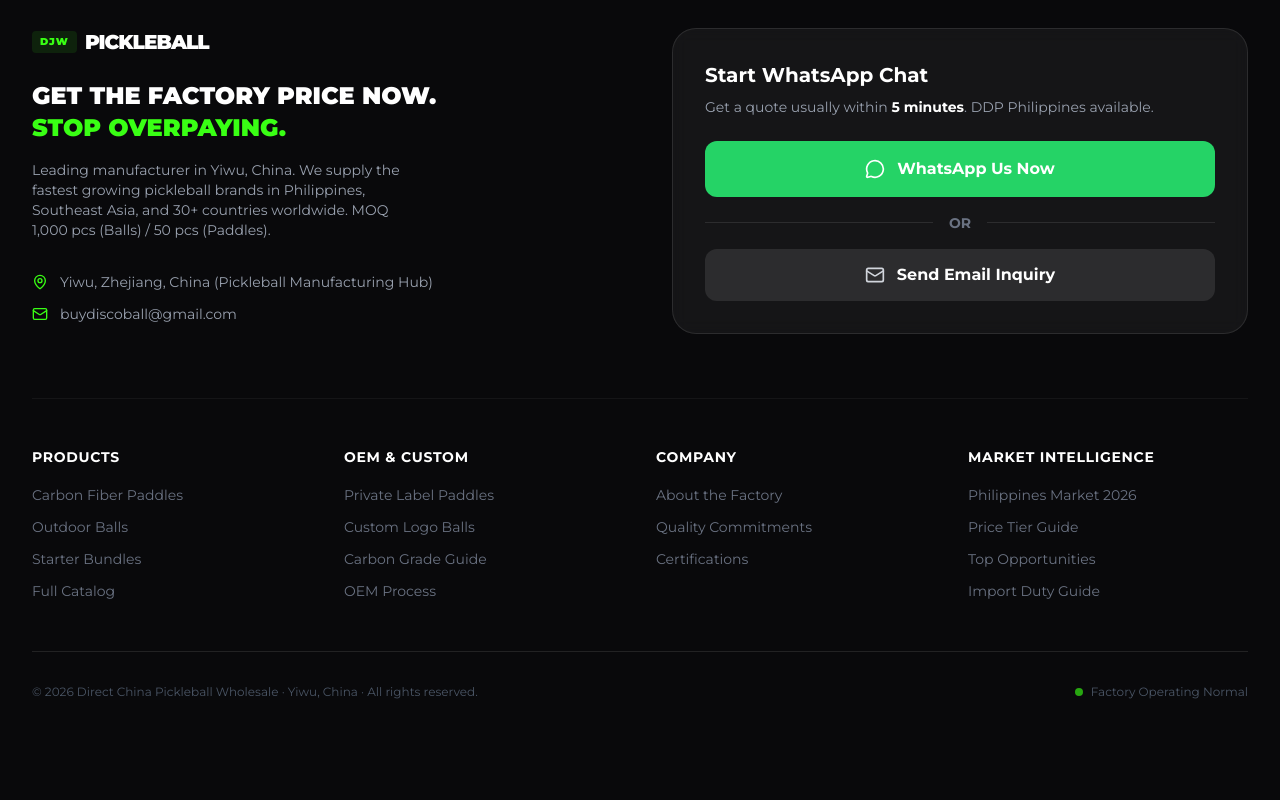
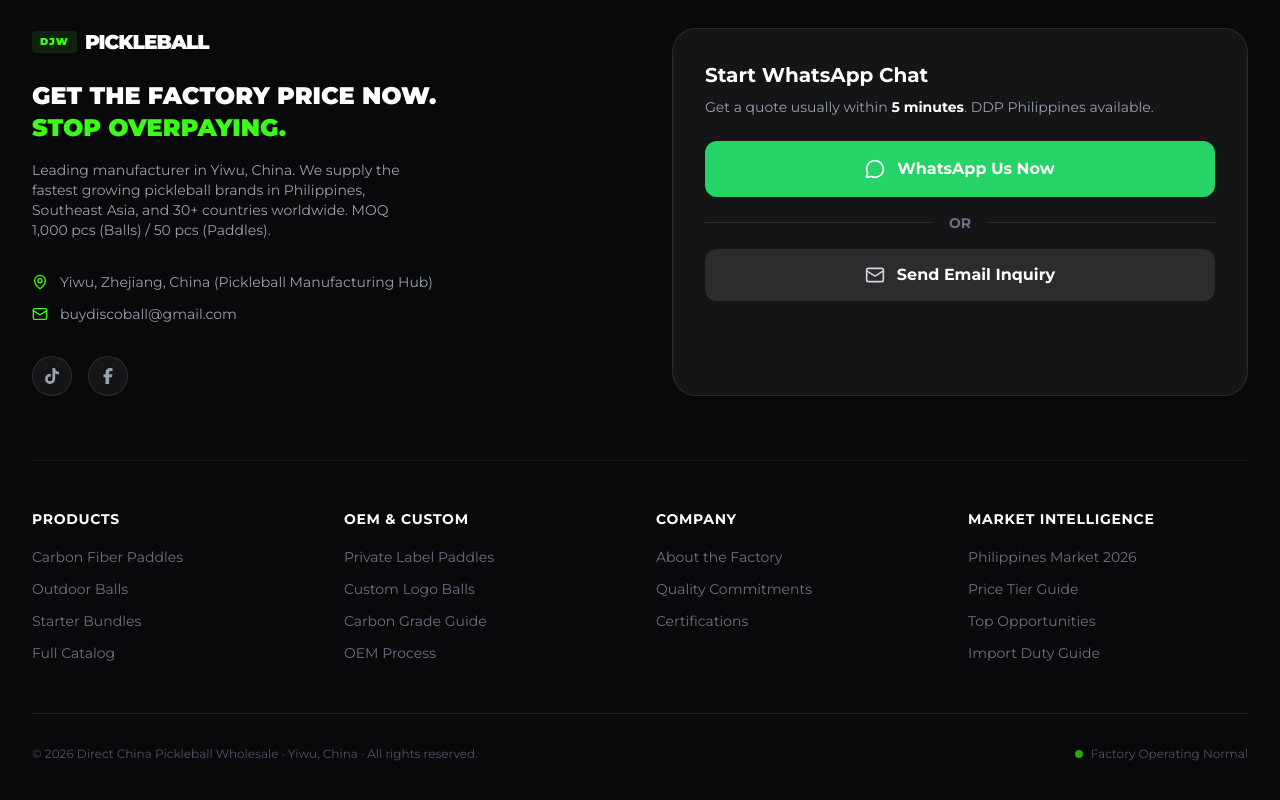
Before and after one commit to yiwuchinese-jpg/oem-pickleball-b2b, a Next.js app: page / in a window 1280 px wide. Shown: the part 7607-8407 px from the top of the page. Before the commit the page ends 8355 px from the top, so only its background shows below. Built offline with nearby package versions, Linux system fonts and the light colour scheme.

Commit message:
feat: set blog pagination to 6 items per page and add TikTok & Facebook social links to footer

```diff
--- a/src/app/blog/BlogClient.tsx
+++ b/src/app/blog/BlogClient.tsx
@@ -8,7 +8,7 @@
 import Navbar from "@/components/Navbar";
 import Footer from "@/components/Footer";
 
-const POSTS_PER_PAGE = 9;
+const POSTS_PER_PAGE = 6;
 
 const CATEGORY_COLORS: Record<string, string> = {
   "Market Insights": "text-neon bg-neon/10 border-neon/30",
--- a/src/components/Footer.tsx
+++ b/src/components/Footer.tsx
@@ -2,6 +2,7 @@
 
 import NextLink from "next/link";
 import { MessageCircle, Mail, MapPin } from "lucide-react";
+import { FaTiktok, FaFacebookF } from "react-icons/fa6";
 import { trackCTAClick, trackWhatsAppOpen, trackEmailClick } from "@/lib/analytics";
 
 const NAV_SECTIONS = [
@@ -70,7 +71,7 @@
                 Leading manufacturer in Yiwu, China. We supply the fastest growing pickleball brands in Philippines,
                 Southeast Asia, and 30+ countries worldwide. MOQ 1,000 pcs (Balls) / 50 pcs (Paddles).
               </p>
-              <div className="space-y-3">
+              <div className="space-y-3 mb-8">
                 <div className="flex items-center gap-3 text-gray-400 text-sm">
                   <MapPin className="w-4 h-4 text-neon flex-shrink-0" />
                   Yiwu, Zhejiang, China (Pickleball Manufacturing Hub)
@@ -81,6 +82,28 @@
                     buydiscoball@gmail.com
                   </a>
                 </div>
+              </div>
+
+              {/* Social Links */}
+              <div className="flex items-center gap-4">
+                <a
+                  href="https://www.tiktok.com/@okdjw4?_r=1&_t=ZT-95xkCvog8gI"
+                  target="_blank"
+                  rel="noreferrer"
+                  className="w-10 h-10 rounded-full bg-white/5 border border-white/10 flex items-center justify-center text-gray-400 hover:text-white hover:bg-neon/20 hover:border-neon/50 hover:shadow-[0_0_15px_rgba(57,255,20,0.3)] transition-all"
+                  aria-label="Follow us on TikTok"
+                >
+                  <FaTiktok className="w-4 h-4" />
+                </a>
+                <a
+                  href="https://www.facebook.com/share/17WrjMUoXg/?mibextid=wwXIfr"
+                  target="_blank"
+                  rel="noreferrer"
+                  className="w-10 h-10 rounded-full bg-white/5 border border-white/10 flex items-center justify-center text-gray-400 hover:text-white hover:bg-[#1877F2]/20 hover:border-[#1877F2]/50 hover:shadow-[0_0_15px_rgba(24,119,242,0.3)] transition-all"
+                  aria-label="Follow us on Facebook"
+                >
+                  <FaFacebookF className="w-4 h-4" />
+                </a>
               </div>
             </div>
 
```
